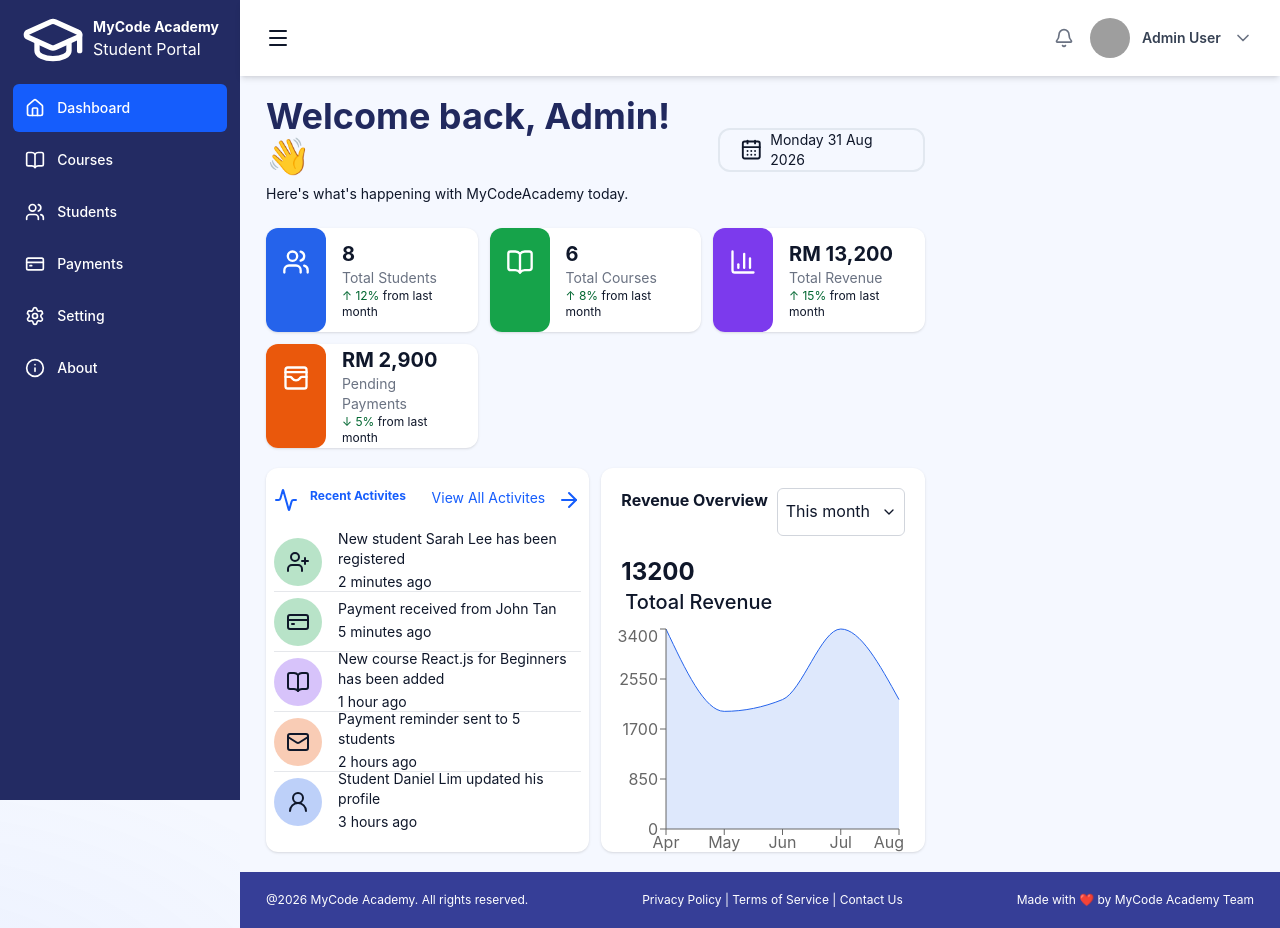
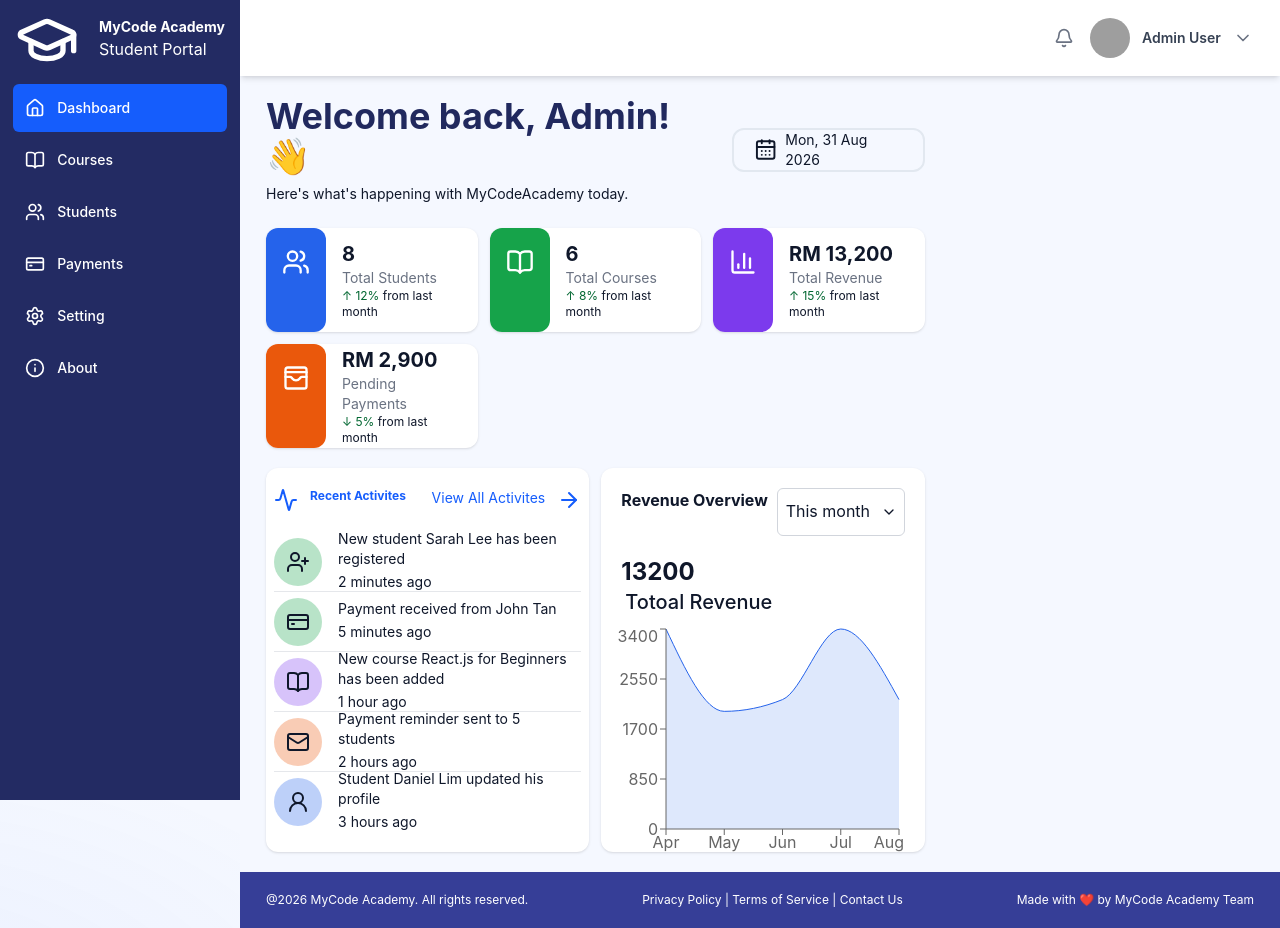
Before and after one commit to Joseph-AAA/student-course-payment-management, a React (Vite) app: page / in a window 1280 px wide. Built offline with nearby package versions, Linux system fonts and the light colour scheme; grey boxes are pictures that could not be loaded.

Commit message:
create menu icon and sidebar

```diff
--- a/src/App.jsx
+++ b/src/App.jsx
@@ -9,22 +9,51 @@ import Payments from "./pages/Payments";
 import Setting from "./pages/Setting";
 import About from "./pages/About";
 import Contact from "./pages/Contact";
+import { useState } from "react";
 
 import { Route, Routes } from "react-router-dom";
 
 function App() {
+  const [sidebarOpen, setSidebarOpen] = useState(false);
+
+
+
   return (
     <div className=" grid min-h-screen grid-cols-1 lg:grid-cols-[240px_1fr]">
+        <div className="w-full lg:block">
+              <aside
+                    className={`
+                      fixed inset-y-0 left-0 z-60
+                      flex h-screen w-full flex-col items-center
+                      bg-(--sidebar) text-white
 
-      <aside className="sticky top-0 hidden h-screen w-full flex-col items-center
-      bg-(--sidebar) text-white lg:flex">
-        <Sidebar />
+                      md:w-1/2
+                      lg:w-60
+
+                      transition-transform duration-300 ease-in-out
+                      ${sidebarOpen ? "translate-x-0" : "-translate-x-full"}
+
+                      lg:translate-x-0
+                    `}
+                  >
+                <Sidebar
+                  sidebarOpen={sidebarOpen}
+                  setSidebarOpen={setSidebarOpen}
+                />
+
               </aside>
-
+              {sidebarOpen && (
+                  <div
+                    className="fixed inset-0 z-40 bg-black/30"
+                    onClick={() => setSidebarOpen(false)}
+                  />
+                )}
+        </div>
         <div className="grid grid-rows-[76px_1fr_56px] gap-0 bg-(--background) h-full w-full">
 
             <nav className="sticky top-0 z-50 w-full bg-(--navbar) shadow-md">
-          <Navbar />
+              <Navbar sidebarOpen={sidebarOpen}
+                      setSidebarOpen={setSidebarOpen}/>
             </nav>
 
             <main className="w-full">
--- a/src/components/dashboard/ActivityCard.jsx
+++ b/src/components/dashboard/ActivityCard.jsx
@@ -4,7 +4,7 @@ import { Activity , ArrowRight} from "lucide-react";
 function ActivityCard(){
     const [activities, setActivities] = useState(activity);
 
-    console.log(activities)
+    // console.log(activities)
 
     return(
         <div className="w-full flex flex-col items-center  rounded-xl mt-5 mb-5 bg-white shadow-sm">
--- a/src/components/dashboard/RevenueOverviewChart.jsx
+++ b/src/components/dashboard/RevenueOverviewChart.jsx
@@ -13,7 +13,7 @@ function RevenueOverviewChart(){
      const {chartData,payments,totalRevenue} = usePayment();
 
 
-   console.log(payments);
+//    console.log(payments);
 
 
 
@@ -26,7 +26,7 @@ function RevenueOverviewChart(){
                         </div>
 
                         <div className="relative w-32 h-12 flex">
-                            <select className="appearance-none border border-gray-300 px-2  w-full rounded-md">
+                            <select className="appearance-none cursor-pointer border border-gray-300 px-2  w-full rounded-md">
                                 <option value="this-month">
                                     This month
                                 </option>
--- a/src/components/layout/Navbar.jsx
+++ b/src/components/layout/Navbar.jsx
@@ -1,10 +1,10 @@
 import {Bell, ChevronDown,Menu } from "lucide-react";
-import { useState } from "react";
 
-function Navbar() {
-    const [sidebarOpen, setSidebarOpen] = useState(false);
+
+function Navbar({sidebarOpen, setSidebarOpen}) {
+    console.log(sidebarOpen)
   return <>
-              <form className="page-container flex justify-between items-center gap-4 w-[95%]
+              <form className="page-container flex justify-between lg:justify-end items-center gap-4 w-[95%]
                                h-full  ">
                     {/* <input
                     placeholder = "Search Students..."
@@ -12,9 +12,13 @@ function Navbar() {
                                     focus:outline-none focus:ring-1 focus:ring-blue-500 focus:border-e-blue-300 px-2"
                     /> */}
 
-                     <div>
+                     <button className="flex justify-center items-center lg:hidden w-10 h-10
+                                     border border-gray-300 rounded-md cursor-pointer hover:bg-gray-200"
+                          onClick={()=>{setSidebarOpen(!sidebarOpen)}}
+                           type="button">
+
                          <Menu />
-                    </div>
+                    </button>
                     <div className="w-50  flex items-center gap-4 h-full">
                         <Bell className="size-5 text-gray-500 cursor-pointer" />
                         <div className="flex h-full items-center justify-end">
--- a/src/components/layout/Sidebar.jsx
+++ b/src/components/layout/Sidebar.jsx
@@ -1,30 +1,37 @@
 
 import {sidebarLinks} from "../../data/data.js";
-import { GraduationCap } from "lucide-react";
+import { GraduationCap, X } from "lucide-react";
 import { NavLink,Link } from "react-router-dom";
-function Sidebar() {
+function Sidebar({sidebarOpen,setSidebarOpen}) {
   return <div className="flex flex-col w-[89%] min-h-80  gap-1">
 
-                      <Link to="/" className="flex items-center gap-2 h-20 justify-center ">
+                      <Link to="/" className="flex items-center gap-2 h-20
+                                    justify-between lg:justify-center ">
+                        <div className="flex items-center gap-5">
                           <GraduationCap className="size-16 " />
 
                           <div>
                               <h2 className="text-sm font-bold">MyCode Academy</h2>
                               <p>Student Portal</p>
                           </div>
+                        </div>
+                         <button className="flex justify-center items-center lg:hidden w-10 h-10
+                                         border border-gray-500 rounded-md cursor-pointer hover:bg-red-400"
+                                onClick={()=>{setSidebarOpen(!sidebarOpen)}}
+                                type="button">
+
+                             <X />
+                        </button>
                       </Link>
 
                       {sidebarLinks.map((link) => (
                           <NavLink
+                              onClick={() => setSidebarOpen(false)}
                               key={link.path}
                               to={link.path}
                             //   className={`${(isActive)=>{isActive ? 'bg-red-600 text-white' : 'hover:bg-gray-200'}} flex  items-center gap-3 h-12  pl-3 rounded-md cursor-pointer hover:bg-(--primary-hover)`}
                             className={({ isActive }) =>isActive ? 'flex items-center gap-3 h-12 pl-3 rounded-md bg-blue-600 hover:bg-(--primary-hover) text-white'
-                                                                  : 'flex items-center gap-3 h-12 pl-3 rounded-md hover:bg-white/10'}
-
-
-                                >
-
+                                                                  : 'flex items-center gap-3 h-12 pl-3 rounded-md hover:bg-white/10'}>
                                 <link.icon className="size-5 " />
                                 <span className="text-sm font-medium">
                                   {link.label}
--- a/src/context/PaymentContext.jsx
+++ b/src/context/PaymentContext.jsx
@@ -8,7 +8,7 @@ export function PaymentProvider ({children}){
       return  payments.reduce((total,current)=>{
         return   (total+current.amountPaid)},0)
     },[]);
-    console.log(totalRevenue);
+    // console.log(totalRevenue);
 
      const chartData = useMemo(() => {
     const monthlyRevenue = {};
--- a/src/pages/About.jsx
+++ b/src/pages/About.jsx
@@ -1,6 +1,6 @@
 function  About(){
     return(
-        <div className="w-full h-full flex justify-center items-center">
+        <div className="w-full h-screen flex justify-center items-center">
             <h1 className="text-3xl font-bold text-gray-800">About Page</h1>
         </div>
     )
--- a/src/pages/Courses.jsx
+++ b/src/pages/Courses.jsx
@@ -131,7 +131,7 @@ export default function Courses() {
   };
 
   return (
-    <div className="container flex gap-6 ">
+    <div className="page-container pt-5  flex gap-6 ">
       {/* Main Content */}
       <div className="flex-1 min-w-0">
         {/* Header */}
--- a/src/pages/MainDashboard.jsx
+++ b/src/pages/MainDashboard.jsx
@@ -6,8 +6,8 @@ import RevenueOverviewChart from '../components/dashboard/RevenueOverviewChart';
 
 function Dashboard (){
 
-    const day = new Date().toLocaleDateString('en-GB', { weekday: 'long', month: 'short', day: '2-digit', year: 'numeric' });
-    console.log(day);
+    const day = new Date().toLocaleDateString('en-GB', { weekday: 'short', month: 'short', day: '2-digit', year: 'numeric' });
+    // console.log(day);
 
     // const totalStudents = students.length;
     // const totalCourses = courses.length;
@@ -20,7 +20,7 @@ function Dashboard (){
 
 {/*****************************************************header**********************************************/}
 
-                        <header className ="flex flex-wrap xl:flex-nowrap gap-5 items-center ">
+                        <header className ="flex flex-wrap xl:flex-nowrap gap-5 justify-between items-center ">
                             <span className="flex flex-col gap-2">
                                 <h1 className=" font-bold text-xl sm:text-2xl lg:text-4xl text-[#21295e]">
                                     Welcome back, Admin! 👋
--- a/src/pages/Payments.jsx
+++ b/src/pages/Payments.jsx
@@ -1,6 +1,6 @@
 function  Payments(){
     return(
-        <div className="w-full h-full flex justify-center items-center">
+        <div className="w-full h-screen flex justify-center items-center">
             <h1 className="text-3xl font-bold text-gray-800">Payments Page</h1>
         </div>
     )
--- a/src/pages/Setting.jsx
+++ b/src/pages/Setting.jsx
@@ -1,6 +1,6 @@
 function  Setting(){
     return(
-        <div className="w-full h-full flex justify-center items-center">
+        <div className=" w-full h-screen flex justify-center items-center">
             <h1 className="text-3xl font-bold text-gray-800">Settings Page</h1>
         </div>
     )
--- a/src/pages/Students.jsx
+++ b/src/pages/Students.jsx
@@ -141,7 +141,7 @@ function Students() {
     );
   }).length;
   return (
-    <div className="container mt-5 bg-slate-50 mb-5">
+    <div className="page-container pt-5 bg-slate-50 mb-5">
 
       <div className="mb-6 flex flex-col gap-4 sm:flex-row sm:items-center sm:justify-between">
         <div>
```
Lines whose indentation alone changed are shown as unchanged.
